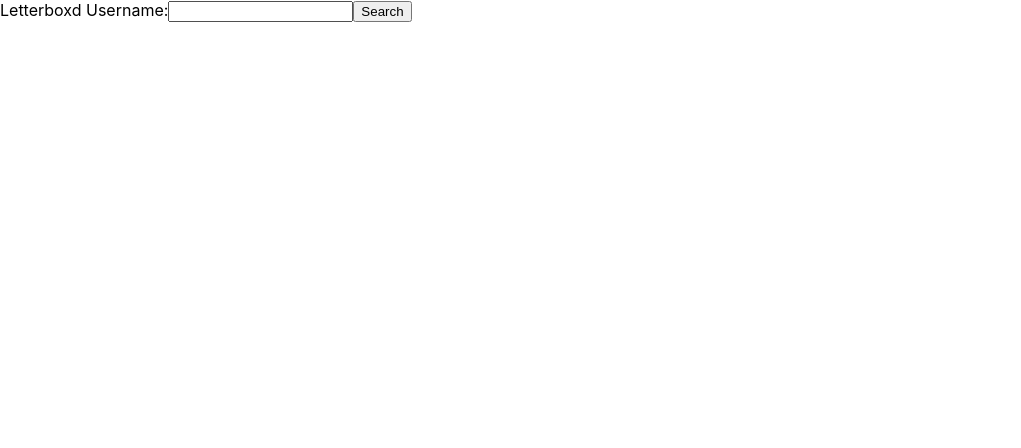
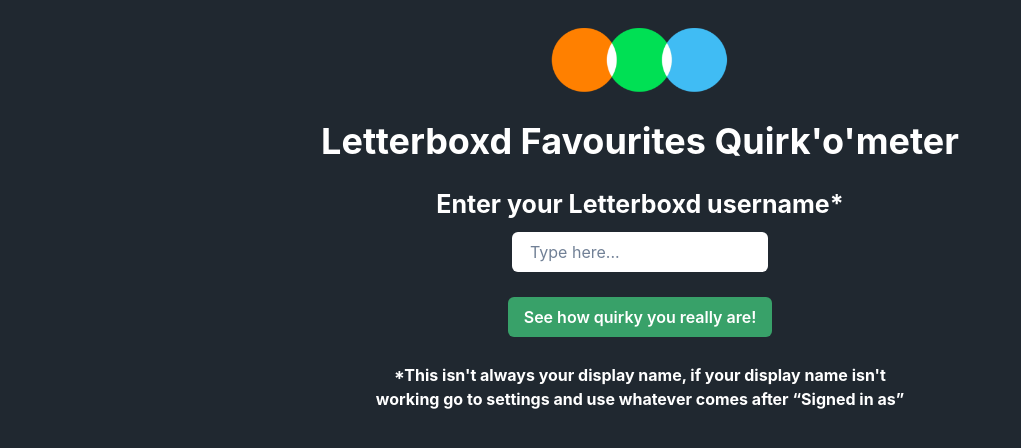
Before and after one commit to MitchelMckee/letterboxd, a React (Create React App) app: page / in a window 1280 px wide. Shown: the top 448 px of the page, without its empty margins (0-1021 px from the left). Built offline with nearby package versions, Linux system fonts and the light colour scheme; the HTML template or start-up script is replaced by a standard one.

Commit message:
add chakra and make useable ui

```diff
--- a/package.json
+++ b/package.json
@@ -3,9 +3,13 @@
   "version": "0.1.0",
   "private": true,
   "dependencies": {
+    "@chakra-ui/react": "^2.6.1",
+    "@emotion/react": "^11.11.0",
+    "@emotion/styled": "^11.11.0",
     "@testing-library/jest-dom": "^5.16.5",
     "@testing-library/react": "^13.4.0",
     "@testing-library/user-event": "^13.5.0",
+    "framer-motion": "^10.12.9",
     "react": "^18.2.0",
     "react-dom": "^18.2.0",
     "react-scripts": "5.0.1",
--- a/src/App.js
+++ b/src/App.js
@@ -1,10 +1,17 @@
 import FindFavourites from "./components/FindFavourites.jsx";
+import { ChakraProvider } from "@chakra-ui/react";
+import { Box } from "@chakra-ui/react";
 
 function App() {
   return (
-    <div>
-      <FindFavourites />
-    </div>
+    <ChakraProvider>
+      <Box bg="#202830" h="100vh">
+        <div>
+          <div className="letterboxd-logo" />
+          <FindFavourites />
+        </div>
+      </Box>
+    </ChakraProvider>
   );
 }
 
--- a/src/components/FindFavourites.jsx
+++ b/src/components/FindFavourites.jsx
@@ -1,4 +1,6 @@
 import { useState } from "react";
+import { Flex, Input, Heading, Button, Image } from "@chakra-ui/react";
+import "./styles.css";
 
 function UsernameForm() {
   const [username, setUsername] = useState("");
@@ -19,15 +21,65 @@
 
   return (
     <form onSubmit={handleSubmit}>
+      <Flex justifyContent="center" alignItems="center">
+        <Image
+          src={require("../assets/img/letterboxd-dots.png")}
+          h={"120px"}
+          objectFit={"contain"}
+          alt={"Letterboxd Logo"}
+          paddingTop={"2%"}
+          paddingBottom={"2%"}
+        />
+      </Flex>
       <label>
-        Letterboxd Username:
-        <input
-          type="text"
-          value={username}
-          onChange={(event) => setUsername(event.target.value)}
-        />
+        <Heading
+          as="h1"
+          id="title"
+          fontWeight={"bold"}
+          textAlign={"Center"}
+          color={"white"}
+          paddingBottom={"2%"}
+        >
+          Letterboxd Favourites Quirk'o'meter
+        </Heading>
+        <Heading
+          as={"h2"}
+          fontSize={"25"}
+          color={"white"}
+          textAlign={"Center"}
+          paddingBottom={"1%"}
+        >
+          Enter your Letterboxd username*
+        </Heading>
+        <Flex justifyContent="center" alignItems="center">
+          <Input
+            width={"20%"}
+            bg={"FFFFFF"}
+            placeholder="Type here..."
+            variant={"filled"}
+            type="text"
+            value={username}
+            onChange={(event) => setUsername(event.target.value)}
+            id="search-bar"
+          />
+        </Flex>
       </label>
-      <button type="submit">Search</button>
+      <Flex
+        justifyContent={"center"}
+        alignItems={"center"}
+        paddingTop={"2%"}
+        paddingBottom={"2%"}
+      >
+        <Button colorScheme={"green"} type="submit">
+          See how quirky you really are!
+        </Button>
+      </Flex>
+
+      <Heading as={"h3"} color={"white"} textAlign={"Center"} size={"16"}>
+        *This isn't always your display name, if your display name isn't
+        <br />
+        working go to settings and use whatever comes after “Signed in as”
+      </Heading>
       {favourite && (
         <ul>
           {favourite.map((film, index) => (
--- /dev/null
+++ b/src/components/styles.css
@@ -0,0 +1,7 @@
+body {
+  background-color: #202830;
+}
+
+#search-bar {
+  color: white;
+}
```
Also changed, not shown: 1 other file (tests, documents, lock files or other folders).
